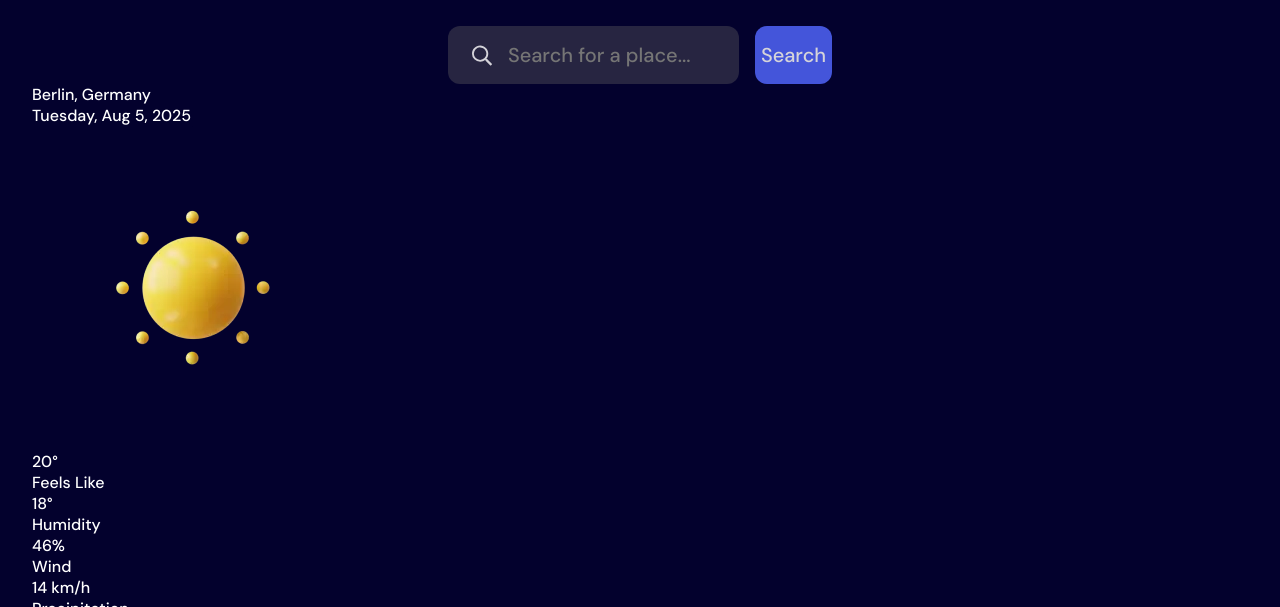
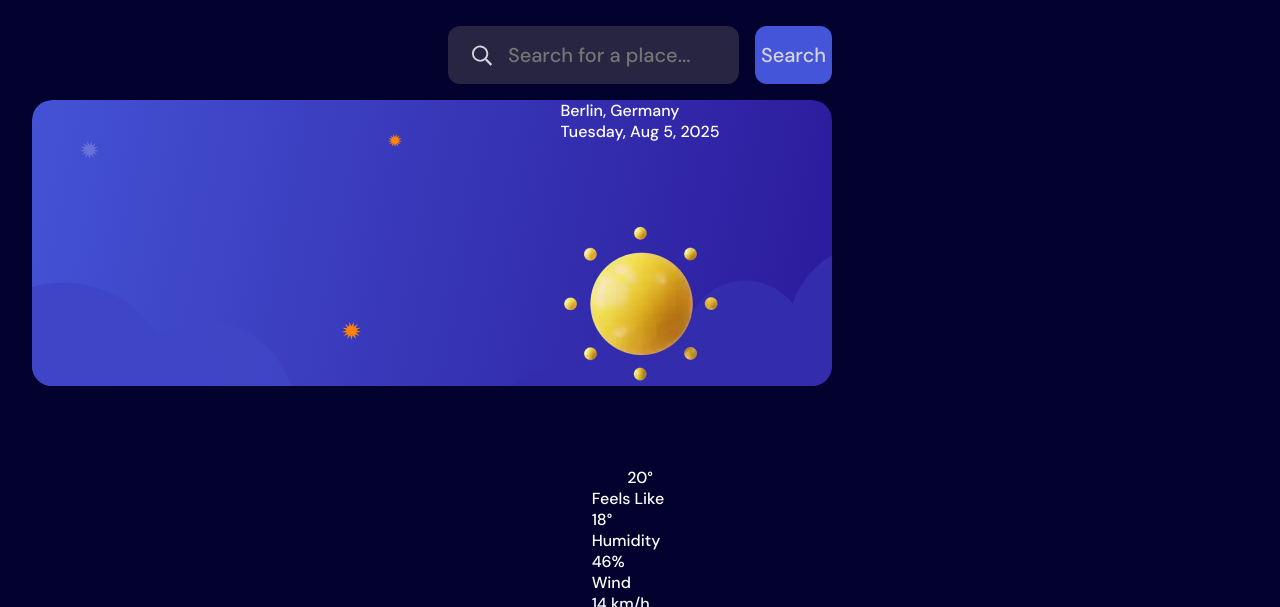
Before and after one commit to Vinicius-Novais/Weather-App, a plain HTML site: page index.html in a window 1280 px wide. Shown: the part 193-800 px from the top of the page. Drawn offline with Linux system fonts and the light colour scheme.

Commit message:
Update style.css

```diff
--- a/style.css
+++ b/style.css
@@ -264,4 +264,34 @@
       }
     }
   }
+
+  .current {
+    display: grid;
+    justify-items: center;
+    padding-block: 16px;
+
+    .current__weather {
+      display: grid;
+      justify-items: center;
+      width: 100%;
+      background-image: url("/assets/images/bg-today-small.svg");
+      background-repeat: no-repeat;
+
+      @media (width >= calc(700/16 *1rem)) {
+        background-image: url("/assets/images/bg-today-large.svg");
+      }
+    }
+
+    .current__conditions {
+    }
+
+    .current__condition {
+    }
+
+    .current__condition-title {
+    }
+
+    .current__condition-value {
+    }
+  }
 }
```
